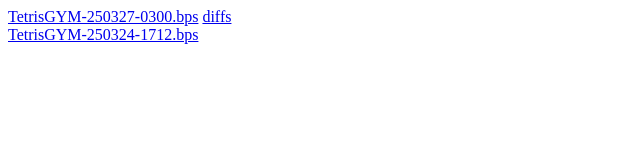
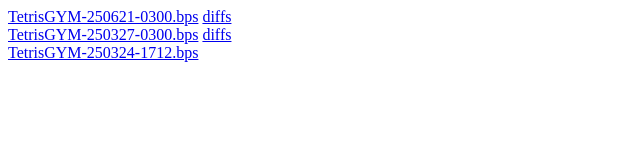
Before and after one commit to zohassadar/gymbuilds, a plain HTML site: page patches/index.html in a window 1280 px wide. Shown: the whole page, without its empty margins (0-640 px from the left). Drawn offline with Linux system fonts and the light colour scheme.

Commit message:
Automated update for TetrisGYM-250621-0300.bps

```diff
--- a/patches/index.html
+++ b/patches/index.html
@@ -5,6 +5,7 @@ Gym Builds
 </title>
 </head>
 <body>
+<a href="TetrisGYM-250621-0300.bps">TetrisGYM-250621-0300.bps</a>&nbsp;<a href="https://github.com/kirjavascript/TetrisGYM/compare/d4ffde98d5629ef4790ffa47699f7cb439631e8d...aad48e307c78d75fc6b4d05888c1529da4deeb9f">diffs</a><br>
 <a href="TetrisGYM-250327-0300.bps">TetrisGYM-250327-0300.bps</a>&nbsp;<a href="https://github.com/kirjavascript/TetrisGYM/compare/df937b12806b35332880d37057188d052d859260...d4ffde98d5629ef4790ffa47699f7cb439631e8d">diffs</a><br>
 <a href="TetrisGYM-250324-1712.bps">TetrisGYM-250324-1712.bps</a>&nbsp;<br>
 </body>
```
Also changed, not shown: 4 other files.
